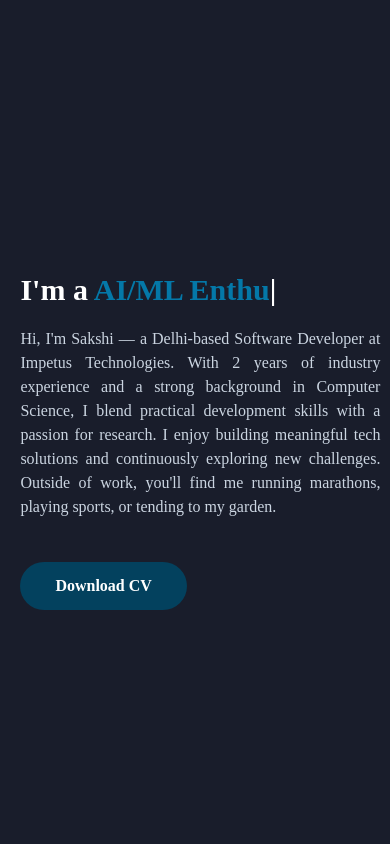
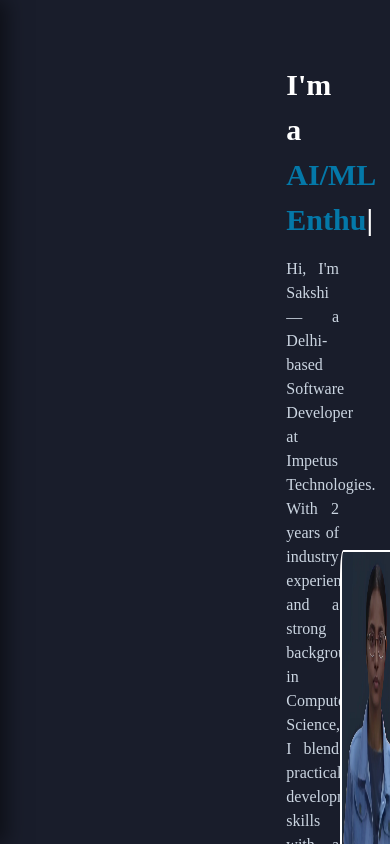
Before and after one commit to focusedgoof/Portfolio, a React (Create React App) app: page / in a window 390 px wide. Built offline with nearby package versions, Linux system fonts and the light colour scheme; a web font is replaced by a local one.

Commit message:
changed image and fixed css majorly protfolio

```diff
--- a/src/App.css
+++ b/src/App.css
@@ -206,102 +206,6 @@ ul {
    RESPONSIVE STYLES
 ------------------- */
 
-@media (max-width: 1199px) {
-  .section {
-    left: 0;
-  }
-
-  .aside {
-    left: -350px;
-  }
-
-  .aside.open {
-    left: 0;
-  }
-
-  .aside .nav-toggler {
-    display: flex;
-    left: 30px;
-  }
-
-  .aside .nav-toggler.open {
-    left: 300px;
-  }
-
-  .section.open {
-    left: 350px;
-  }
-
-  .about-container {
-    grid-template-columns: 1fr;
-  }
-
-  .about-container .right-about {
-    padding-top: 2.5rem;
-  }
-}
-
-@media (max-width: 991px) {
-
-  .contact .contact-info-item,
-  .portfolio .portfolio-item,
-  .skill .skill-item {
-    flex: 0 0 50%;
-    max-width: 50%;
-  }
-
-  .home .home-info {
-    flex: 0 0 100%;
-    max-width: 100%;
-  }
-
-  .home .home-img {
-    display: none;
-  }
-
-  .about-container .left-about {
-    padding-right: 0;
-  }
-}
-
-@media (max-width: 768px) {
-
-  .contact .contact-form .col-6,
-  .contact .contact-info-item,
-  .portfolio .portfolio-item,
-  .skill .skill-item,
-  .about-container .left-about,
-  .about .about-content .education,
-  .about .about-content .experience,
-  .about .about-content .skills {
-    flex: 0 0 100%;
-    max-width: 100%;
-  }
-
-  .about-container .right-about {
-    display: none;
-  }
-
-  .portfolio-item {
-    grid-template-columns: 1fr;
-  }
-}
-
-@media (max-width: 590px) {
-
-  .about-container .right-about,
-  .portfolio .portfolio-popup {
-    display: none;
-  }
-
-  .about-container .left-about {
-    padding-right: 0;
-  }
-
-  .about-container .left-about p {
-    padding-left: 0;
-  }
-}
 
 
 * {
--- a/src/components/About.css
+++ b/src/components/About.css
@@ -38,6 +38,7 @@
     display: grid;
     grid-template-columns: repeat(2, 1fr);
     gap: 2rem;
+    padding: 3.5rem 0 5rem;
 }
 
 .about-container .right-about .about-item {
@@ -203,59 +204,3 @@
 .description {
     font-size: 0.85rem;
 }
-
-/* RESPONSIVENESS */
-@media (max-width: 992px) {
-    .about-container {
-        grid-template-columns: 1fr;
-    }
-
-    .about-container .left-about {
-        padding-right: 0;
-
-    }
-
-    .about-container .right-about {
-        grid-template-columns: 1fr 1fr;
-    }
-
-    .about .about-content .education,
-    .about .about-content .experience {
-        width: 100%;
-    }
-}
-
-@media (max-width: 768px) {
-    .about-container .right-about {
-        grid-template-columns: 1fr;
-    }
-
-    .abt-text .large-text {
-        font-size: 2rem;
-    }
-
-    .abt-text .small-text {
-        font-size: 0.95rem;
-
-        a:link {
-            color: #ffffff;
-        }
-    }
-
-    .left-about h4 {
-        font-size: 1.5rem;
-    }
-
-    .left-about p {
-        font-size: 1rem;
-
-    }
-
-    .timeline-title {
-        font-size: 1rem;
-    }
-
-    .timeline-text {
-        font-size: 0.95rem;
-    }
-}
--- a/src/components/About.jsx
+++ b/src/components/About.jsx
@@ -39,9 +39,9 @@ const About = () => {
                             <div class="abt-text">
                                 <p class="large-text"> Network</p>
                                 <p class="small-text"><a
-                                        href="https://www.linkedin.com/in/sakshi-negi-2001/"
-                                        target="_blank"> LinkedIn</a></p>
-                                <p class="small-text"> <a href="https://medium.com/@sakshi12502negi"
+                                    href="https://www.linkedin.com/in/sakshi-negi-2001/"
+                                    target="_blank"> LinkedIn</a></p>
+                                <p class="small-text"> <a href="https://medium.com/@focusedgoof"
                                         target="_blank">Medium</a></p>
                                 <p class="small-text"> <a href="https://github.com/focusedgoof"
                                         target="_blank">Github</a></p>
@@ -50,7 +50,7 @@ const About = () => {
                         <div class="about-item">
                             <div class="abt-text">
                                 <p class="large-text">Socials</p>
-                                <p class="small-text"><a href="https://www.instagram.com/skshi_negi_22/" ></a> </p>
+                                <p class="small-text"><a href="https://www.instagram.com/skshi_negi_22/" >Instagram</a> </p>
                                 <p class="small-text"><a href="https://twitter.com/sakshinegi2001" target="_blank">Twitter</a></p>
                                 <p class="small-text"><a href="https://www.snapchat.com/add/snegi6133?share_id=2B_ncZGklf8&locale=en-GB" target="_blank">Snapchat</a></p>
                             </div>
@@ -68,6 +68,7 @@ const About = () => {
                                 <p class="large-text">Community</p>
                                 <p class="small-text">DITU ACM SC</p>
                                 <p class="small-text">MAD(NGO)</p>
+                                <p class="small-text"><a href="https://topmate.io/sakshi_negi" target="_blank">Topmate</a></p>
                             </div>
                         </div>
                     </div>
--- a/src/components/Aside.jsx
+++ b/src/components/Aside.jsx
@@ -85,7 +85,7 @@ const Aside = () => {
       <div className="aside-social">
         <a href="https://scholar.google.com/citations?user=2C5mSX8AAAAJ&hl=en" target="_blank" rel="noopener noreferrer"><i className="fa-brands fa-google-scholar"></i></a>
         <a href="https://twitter.com/sakshinegi2001" target="_blank" rel="noopener noreferrer"><i className="fa-brands fa-x-twitter"></i></a>
-        <a href="https://medium.com/@sakshi12502negi" target="_blank" rel="noopener noreferrer"><i className="fab fa-medium"></i></a>
+        <a href="https://medium.com/@focusedgoof" target="_blank" rel="noopener noreferrer"><i className="fab fa-medium"></i></a>
         <a href="https://www.linkedin.com/in/sakshi-negi-2001/" target="_blank" rel="noopener noreferrer"><i className="fab fa-linkedin"></i></a>
       </div>
     </div>
--- a/src/components/Contact.jsx
+++ b/src/components/Contact.jsx
@@ -62,7 +62,7 @@ const Contact = () => {
               <input
                 type="hidden"
                 name="_next"
-                value="https://your-vercel-project.vercel.app/"
+                value=" https://sakshi-negi-2205.vercel.app/"
               />
 
               <div className="row">
--- a/src/components/Home.css
+++ b/src/components/Home.css
@@ -60,10 +60,14 @@ h3.my-profession {
 }
 
 .home .home-img #profile {
-    border-radius: 50%;
+    border-radius: 5%;
     height: 60vh;
-    width: 25vw;
-    border: 5px solid var(--img-border);
+    width: 17vw;
+    border: 2px solid var(--text-black-900);
+}
+
+.home .home-img #profile :hover {
+    border: 2px solid var(--btn-color);
 }
 
 /*
--- a/src/components/Home.jsx
+++ b/src/components/Home.jsx
@@ -45,7 +45,7 @@ const Home = () => {
             </a>
           </div>
           <div className="home-img padd-15">
-            <img id="profile" src="Images/profile.png" alt="profile" />
+            <img id="profile" src="Images/profile.webp" alt="profile" />
           </div>
         </div>
       </div>
--- a/src/components/Portfolio.css
+++ b/src/components/Portfolio.css
@@ -1,12 +1,18 @@
 .portfolio .container {
-    padding: 30px 20px;
+    padding: 2.5% 1.67%;
     display: flex;
     flex-direction: column;
     align-items: center;
-    max-width: 1200px;
+    min-width: 80%;
     margin: auto;
 }
 
+.portfolio-category{
+    width:100%;
+    display:flex;
+    flex-wrap:wrap;
+    position:relative;
+}
 .portfolio .portfolio-heading {
     margin-bottom: 0.5rem 0;
 }
@@ -19,27 +25,23 @@
 
 .portfolio-item {
     display: flex;
-    flex-direction:row-reverse;
-    flex-wrap: nowrap;
     gap: 2rem;
     overflow-x: auto;
-    padding-bottom: 1rem;
     width: 100%;
 }
 
 .portfolio-item-inner {
+    display: flex;
     background-color: var(--bg-black-100);
     border: 1px solid var(--bg-black-50);
-    padding: 2rem;
+    padding: 5%;
     box-shadow: 0 8px 24px rgba(0, 0, 0, 0.15);
     transition: transform 0.3s ease, box-shadow 0.3s ease;
     cursor: pointer;
-    margin: 1rem 0 2rem 0;
-    height: 15vh;
-    width: 21vw;
-    display: flex;
+    margin: 2% 0 0 0;
+    height: 2.5%;
+    width: 30%;
     justify-content: center;
-
 }
 
 .portfolio-item-inner:hover {
@@ -74,16 +76,16 @@
     top: 50%;
     left: 50%;
     transform: translate(-50%, -50%);
-    width: 70vw;;
-    height: 70vh;
+    width: 70%;
+    height: 70%;
     overflow-y: auto;
     background-color: rgba(0, 0, 0, 0.9);
     border-radius: 12px;
-    padding: 1.5rem 2rem;
+    padding: 12.5% 16.67%;
     z-index: 1000;
     opacity: 0;
     visibility: hidden;
-    box-shadow: 0 15px 35px rgba(0, 0, 0, 0.7);
+    box-shadow: 0 1.25% 2.92% rgba(0, 0, 0, 0.7);
     transition: opacity 0.35s ease, transform 0.3s ease;
     color: #e2e8f0;
 }
@@ -96,8 +98,8 @@
 
 .portfolio-popup-close {
     position: absolute;
-    top: 0.5rem;
-    right: 1.5rem;
+    top: 4.17%;
+    right: 12.5%;
     font-size: 1.5rem;
     font-weight: bold;
     color: var(--accent-cyan);
@@ -113,13 +115,13 @@
     font-size: 1.5rem;
     font-weight: 600;
     color: #ffffff;
-    margin-bottom: 1rem;
+    margin-bottom: 8.33%;
 }
 
 .details-description {
     font-size: 1rem;
     color: #cbd5e1;
-    margin-bottom: 1.5rem;
+    margin-bottom: 12.5%;
 }
 
 .details-info {
@@ -129,7 +131,7 @@
 }
 
 .details-info li {
-    margin-bottom: 0.75rem;
+    margin-bottom: 6.25%;
 }
 
 .details-info li a {
@@ -140,17 +142,3 @@
 .details-info span {
     font-weight: 400;
 }
-
-@media (max-width: 768px) {
-    .portfolio-heading h2 {
-        font-size: 1.5rem;
-    }
-
-    .portfolio-item {
-        grid-template-columns: 1fr;
-    }
-
-    .portfolio-item-inner {
-        padding: 1.5rem;
-    }
-}
--- a/src/components/Portfolio.jsx
+++ b/src/components/Portfolio.jsx
@@ -219,10 +219,10 @@ const Portfolio = () => {
 
   const renderSection = (heading, items, defaultType, isProject = false) => (
     <>
-    <div class="row"> <div className="portfolio-heading">
+    <div class="portfolio-category"> <div className="portfolio-heading">
         <h2>{heading}</h2>
       </div>
-      <div className="row portfolio-item">
+      <div className="portfolio-category portfolio-item">
         {items.map((item, index) => (
           <div
             key={index}
--- a/src/components/Skills.css
+++ b/src/components/Skills.css
@@ -5,6 +5,13 @@
   flex-wrap: wrap;
   justify-content: center;
   gap: 20px;
+}
+
+.skill-category{
+    display:flex;
+    flex-wrap:wrap;
+    position:relative;
+    justify-content: center;
 }
 
 /* Skill Items */
@@ -123,22 +130,3 @@
     transform: translateX(-100%);
   }
 }
-
-/* Responsive Handling */
-@media (max-width: 992px) {
-  .skill .skill-item {
-    flex: 0 0 45%;
-    max-width: 45%;
-  }
-}
-
-@media (max-width: 600px) {
-  .skill .skill-item {
-    flex: 0 0 100%;
-    max-width: 100%;
-  }
-
-  .skill .skill-logo-transition {
-    gap: 20px;
-  }
-}
--- a/src/components/Skills.jsx
+++ b/src/components/Skills.jsx
@@ -11,7 +11,7 @@ const Skills = () => {
                             <h2>Skills</h2>
                         </div>
                     </div>
-                    <div class="row">
+                    <div class="skill-category">
                       {/*skill item Start*/}
                         <div class="skill-item padd-15">
                             <div class="skill-item-inner">
```
Also changed, not shown: public/Images/profile.webp (added), 1 other file (tests, documents, lock files or other folders).
